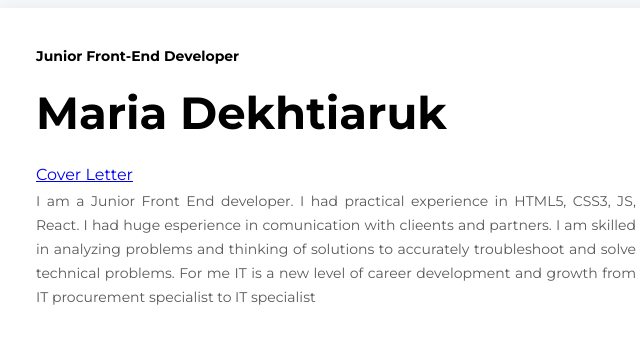
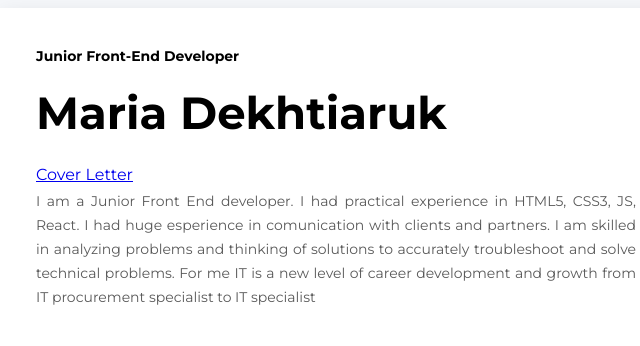
Before and after one commit to MariaDekhtiaruk/Resume, a plain HTML site: page index.html in a window 1280 px wide. Shown: the top 346 px of the page, 434-1074 px from the left. Drawn offline with Linux system fonts and the light colour scheme.

Commit message:
Update index.html

```diff
--- a/index.html
+++ b/index.html
@@ -35,11 +35,11 @@
           <p class="about-description">
             I am a Junior Front End developer. I had practical
             experience in HTML5, CSS3, JS, React. I had huge
-            esperience in comunication with clieents and partners. I
-            am skilled in analyzing problems and thinking of solutions
-            to accurately troubleshoot and solve technical problems.
-            For me IT is a new level of career development and growth
-            from IT procurement specialist to IT specialist
+            esperience in comunication with clients and partners. I am
+            skilled in analyzing problems and thinking of solutions to
+            accurately troubleshoot and solve technical problems. For
+            me IT is a new level of career development and growth from
+            IT procurement specialist to IT specialist
           </p>
         </div>
         <!--Projects-->
```
